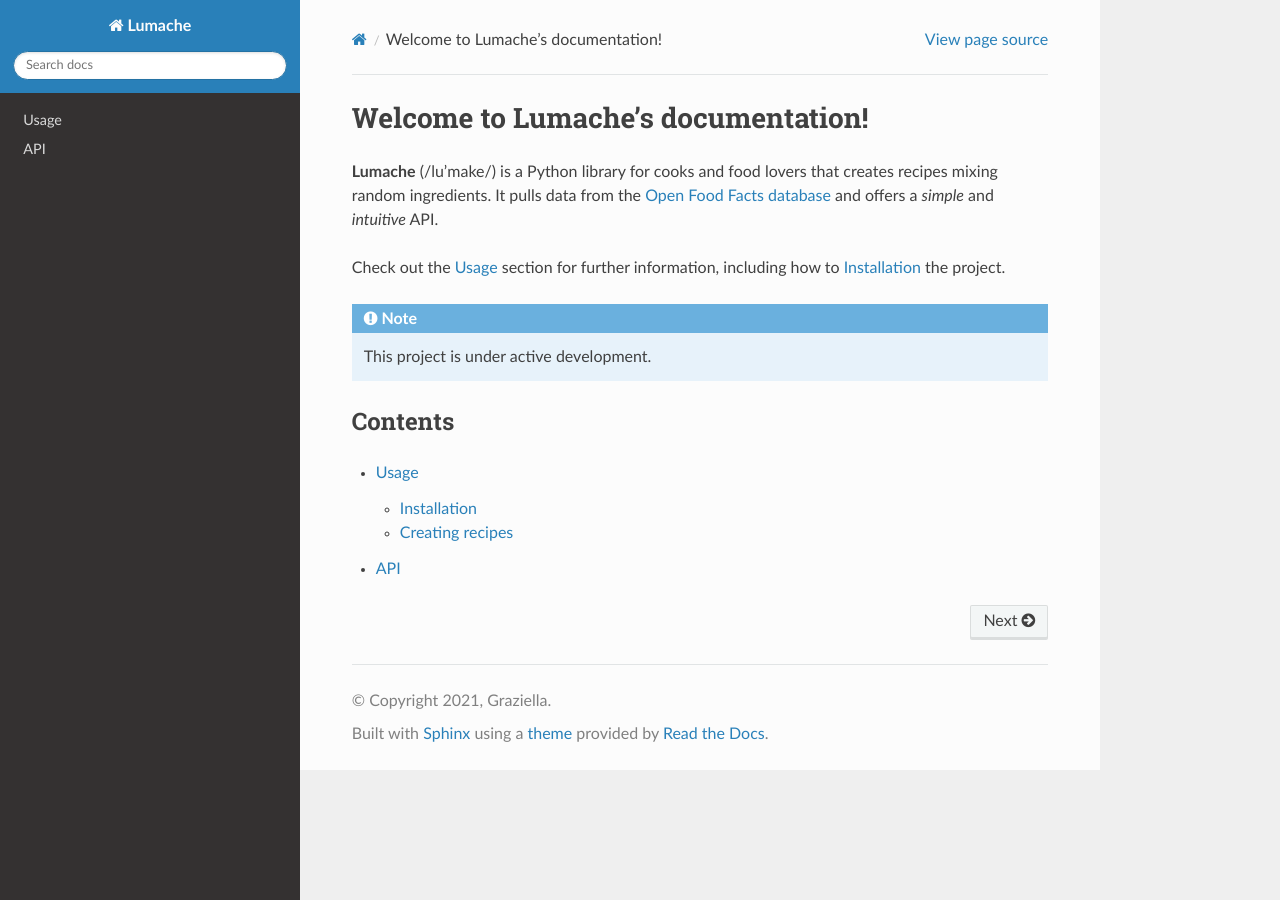
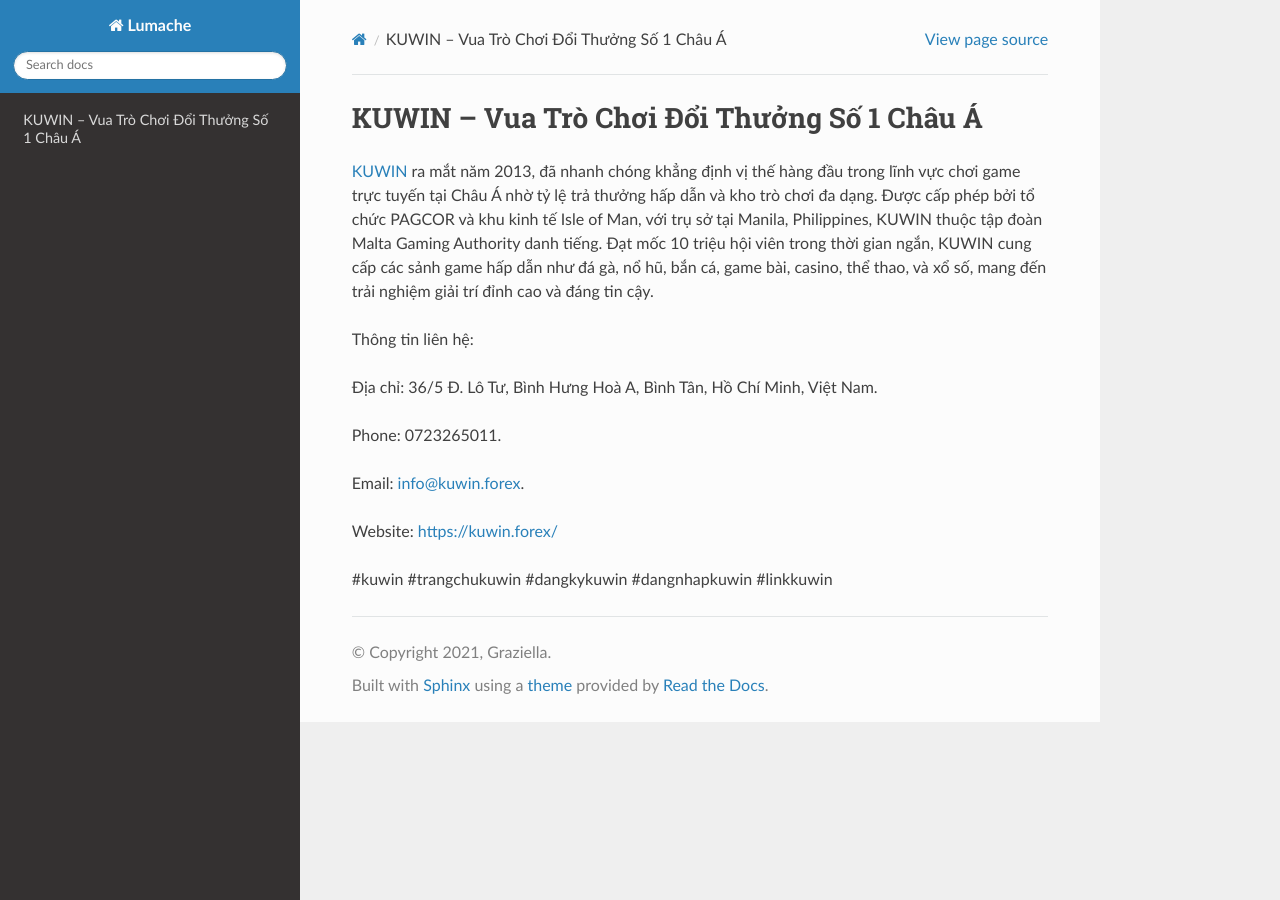
Before and after one commit to parkisngan19/kuwinforex, a Sphinx documentation site: the page built from docs/source/index.rst, in a window 1280 px wide. Built offline with Sphinx 7.4.7 and the Read the Docs theme 3.1.0, drawn with Linux system fonts in a browser that asks for light colours.

Commit message:
Update index.rst

```diff
--- a/docs/source/index.rst
+++ b/docs/source/index.rst
@@ -1,22 +1,16 @@
-Welcome to Lumache's documentation!
+KUWIN – Vua Trò Chơi Đổi Thưởng Số 1 Châu Á
 ===================================
 
-**Lumache** (/lu'make/) is a Python library for cooks and food lovers
-that creates recipes mixing random ingredients.
-It pulls data from the `Open Food Facts database <https://world.openfoodfacts.org/>`_
-and offers a *simple* and *intuitive* API.
+`KUWIN <https://kuwin.forex/>`_ ra mắt năm 2013, đã nhanh chóng khẳng định vị thế hàng đầu trong lĩnh vực chơi game trực tuyến tại Châu Á nhờ tỷ lệ trả thưởng hấp dẫn và kho trò chơi đa dạng. Được cấp phép bởi tổ chức PAGCOR và khu kinh tế Isle of Man, với trụ sở tại Manila, Philippines, KUWIN thuộc tập đoàn Malta Gaming Authority danh tiếng. Đạt mốc 10 triệu hội viên trong thời gian ngắn, KUWIN cung cấp các sảnh game hấp dẫn như đá gà, nổ hũ, bắn cá, game bài, casino, thể thao, và xổ số, mang đến trải nghiệm giải trí đỉnh cao và đáng tin cậy.
 
-Check out the :doc:`usage` section for further information, including
-how to :ref:`installation` the project.
+Thông tin liên hệ:
 
-.. note::
+Địa chỉ: 36/5 Đ. Lô Tư, Bình Hưng Hoà A, Bình Tân, Hồ Chí Minh, Việt Nam.
 
-   This project is under active development.
+Phone: 0723265011.
 
-Contents
---------
+Email: info@kuwin.forex.
 
-.. toctree::
+Website: https://kuwin.forex/
 
-   usage
-   api
+#kuwin #trangchukuwin #dangkykuwin #dangnhapkuwin #linkkuwin
```
